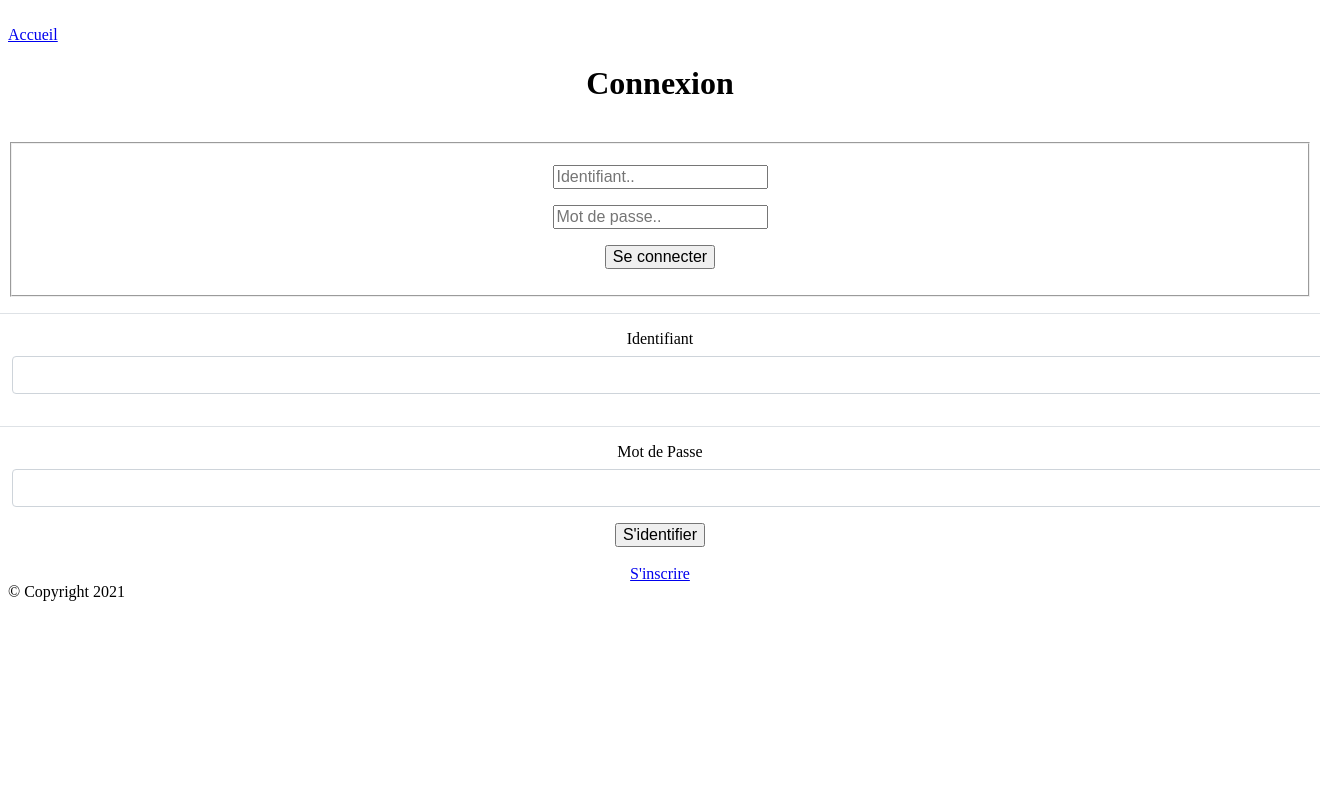
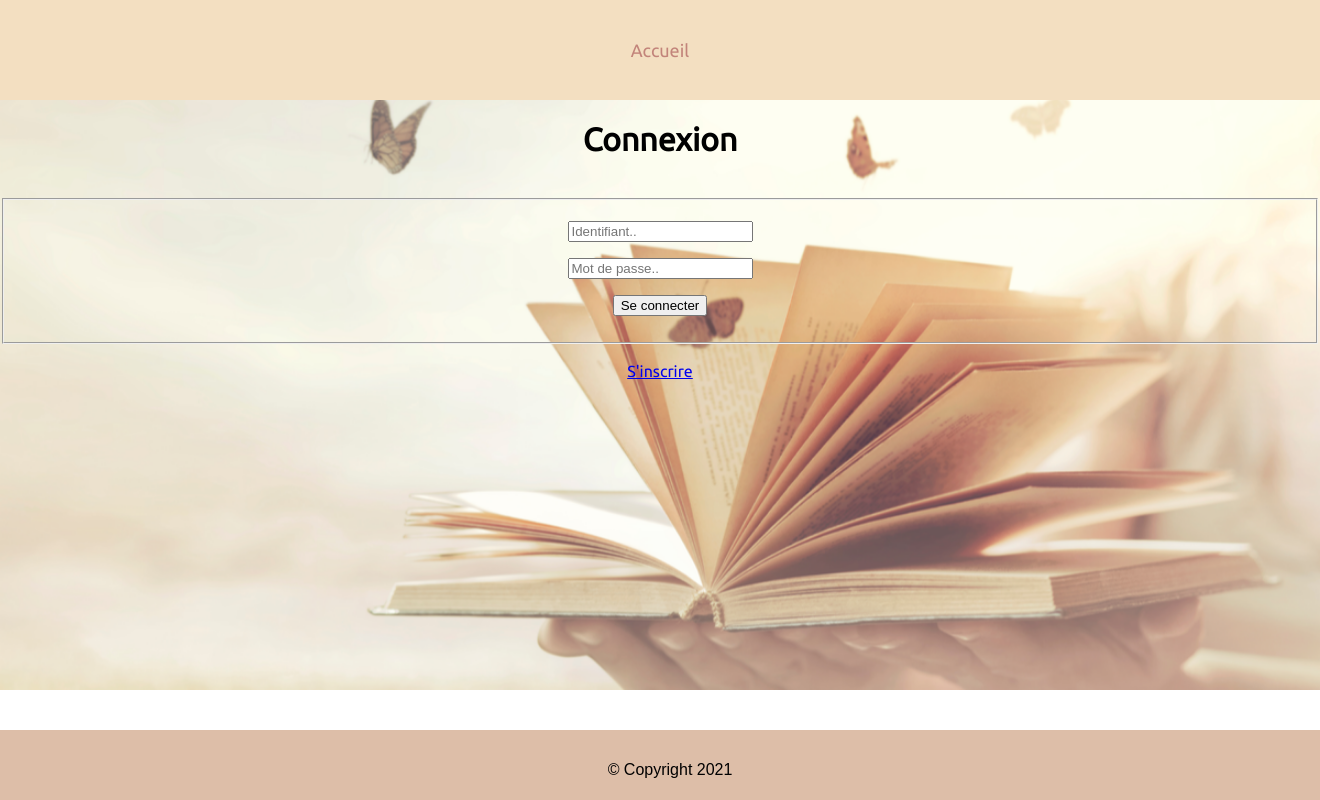
Before and after one commit to florent-regnery/livre-or, a PHP site: page /connexion.php in a window 1320 px wide; the page is wider, and only the part inside the window is pictured. Run offline with PHP 8.4, Linux system fonts and the light colour scheme.

Commit message:
Mise à jour avant final

```diff
--- a/CSS/style.css
+++ b/CSS/style.css
@@ -1,51 +1,73 @@
+header{
+    background-color: #f3dfc1;
+    font-family: 'Ubuntu', sans-serif;
+    height: 100px;
+    display: flex;
+    align-items: center;
+    justify-content: center;
+    color:white;
+    font-size: large;
+}
 
+body{
+    font-family: 'Ubuntu', sans-serif;
+    background-image: url(/livre-or/images/livre.3.png);
+    background-repeat: no-repeat;
+    background-size: cover;
+    margin: 0%;
+}
+footer {
+    position: fixed;
+    padding: 10px 10px 0px 10px;
+    font-family: 'Unbuntu', sans-serif;
+    bottom: 0;
+    width: 100%;
+    height: 60px;
+    background-color:#ddbea8;
+    display: flex;
+    align-items: center;
+    justify-content: center;
+}
 
-.mb-3{
-    padding: 1.5rem;
-    margin-right: 0;
-    margin-left: 0;
-    border-width: 1px;
-    border-top-left-radius: .25rem;
-    border-top-right-radius: .25rem;
+.main-box{ display: flex;
+    justify-content: center;
+    flex-direction: column;
+    align-items: center;
 }
-.mb-3 {
-    position: relative;
-    padding: 1rem;
-    margin: 1rem -.75rem 0;
-    margin-right: -0.75rem;
-    margin-left: -0.75rem;
-    border: solid #dee2e6;
-    border-top-width: medium;
-    border-right-width: medium;
-    border-bottom-width: medium;
-    border-left-width: medium;
-    border-width: 1px 0 0;
+.box{
+    display: flex;
+    flex-direction: column;
+    align-items: center;
 }
-.form-label {
-    margin-bottom: .5rem;
+.inscription,.git,.livre{
+
+    text-decoration: none;
 }
-label {
-    display: inline-block;
+.livre{
+    color: white;
 }
-.form-control {
-    display: block;
-    width: 100%;
-    padding: .375rem .75rem;
-    font-size: 1rem;
-    font-weight: 400;
-    line-height: 1.5;
-    color: #212529;
-    background-color: #fff;
-    background-clip: padding-box;
-    border: 1px solid #ced4da;
-    -webkit-appearance: none;
-    -moz-appearance: none;
-    appearance: none;
-    border-radius: .25rem;
-    transition: border-color .15s ease-in-out,box-shadow .15s ease-in-out;
+.livre:hover{
+    color: #C2847A;
 }
-button, input {
-    margin: 0;
-    font-size: inherit;
-    line-height: inherit;
+
+.inscription{
+    color: #C2847A;
 }
+
+.connexion{
+    color:#C2847A;
+    font-size: 120%;
+}
+.git{
+    color: #C2847A;
+    font-size: 130%;
+    border: 2px solid #C2847A;
+}
+.git:hover{
+    color : #f3dfc1;
+    border : #f3dfc1;
+}
+
+.inscription:hover,.connexion:hover{
+    color: #f3dfc1;
+    }
--- a/connexion.php
+++ b/connexion.php
@@ -9,11 +9,12 @@
 	header('Location: home_utilisateurs.php');
 }
 
+
 $bdd = new PDO('mysql:host=localhost;dbname=livreor', 'root', '');
 $bdd->setAttribute(PDO::ATTR_DEFAULT_FETCH_MODE, PDO::FETCH_ASSOC);
 if (isset($_POST['connexion'])) {
 	$loginconnect = htmlspecialchars($_POST['loginconnect']);
-	$passwordconnect = htmlspecialchars($_POST['passwordconnect']);
+	$passwordconnect = sha1($_POST['passwordconnect']);
 
 	if (!empty($loginconnect) && !empty($passwordconnect)) {
 		$requser = $bdd->prepare("SELECT id FROM utilisateurs WHERE login = :login AND password = :password");
@@ -43,7 +44,7 @@
 	<meta http-equiv="X-UA-Compatible" content="IE=edge">
 	<meta name="viewport" content="width=device-width, initial-scale=1.0">
 	<title>Connexion</title>
-	<link rel="stylesheet" type="text/css" href="/CSS/style.css " />
+	<link rel="stylesheet" type="text/css" href="/livre-or/CSS/style.css " />
 	<link rel="preconnect" href="https://fonts.googleapis.com">
 	<link rel="preconnect" href="https://fonts.gstatic.com" crossorigin>
 	<link rel="stylesheet" href="https://fonts.googleapis.com/css2?family=Ubuntu&display=swap">
@@ -71,17 +72,6 @@
 				</p>
 			</fieldset>
 		</form>
-		<form method="POST">
-			<div class="mb-3">
-				<label for="exampleInputLogin1" class="form-label">Identifiant</label>
-				<input type="login" name="loginconnect" class="form-control" id="exampleInputLogin1" aria-describedby="loginHelp">
-			</div>
-			<div class="mb-3">
-				<label for="exampleInputPassword1" class="form-label">Mot de Passe</label>
-				<input type="password" name="passwordconnect" class="form-control" id="exampleInputPassword1">
-			</div>
-			<button type="submit" class="identifier">S'identifier</button>
-		</form>
 		<?php if (isset($erreur)) : ?>
 			<br />
 			<font color="red"><?= $erreur ?></font><br />
--- a/profil.php
+++ b/profil.php
@@ -35,7 +35,7 @@
 	<meta http-equiv="X-UA-Compatible" content="IE=edge">
 	<meta name="viewport" content="width=device-width, initial-scale=1.0">
 	<title>Edition Profil</title>
-	<link rel="stylesheet" type="text/css" href="/CSS/style.css" />
+	<link rel="stylesheet" type="text/css" href="/livre-or/CSS/style.css" />
 	<link rel="preconnect" href="https://fonts.googleapis.com">
 	<link rel="preconnect" href="https://fonts.gstatic.com" crossorigin>
 	<link rel="stylesheet" href="https://fonts.googleapis.com/css2?family=Ubuntu&display=swap">
```
Also changed, not shown: commentaire.php (+5 -9 lines), deconnexion.php (+4 -5 lines), home_utilisateurs.php (+6 -6 lines), index.php (+14 -12 lines), inscription.php (+6 -6 lines), livre-or.php (+12 -2 lines), test.php (deleted, +0 -14 lines).
